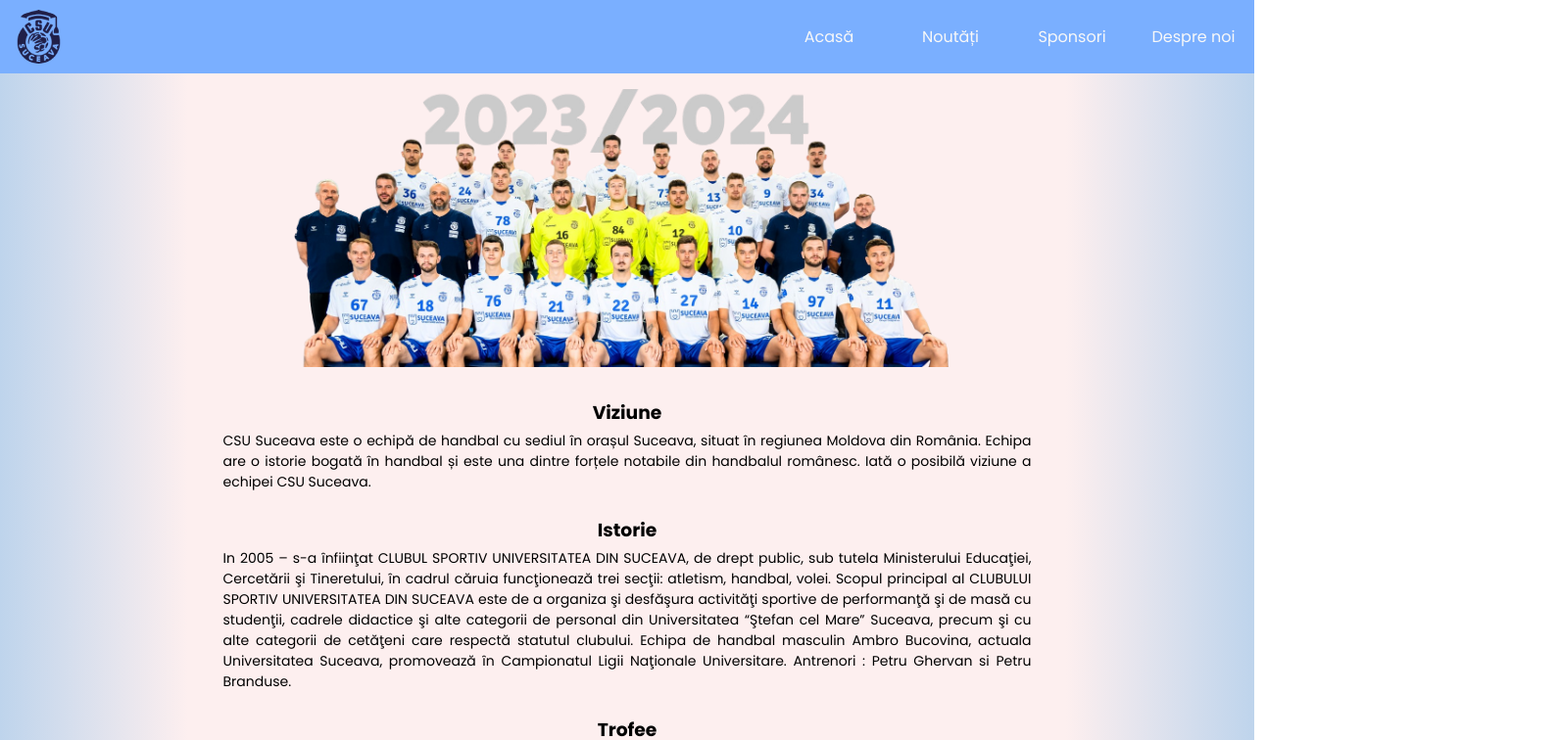
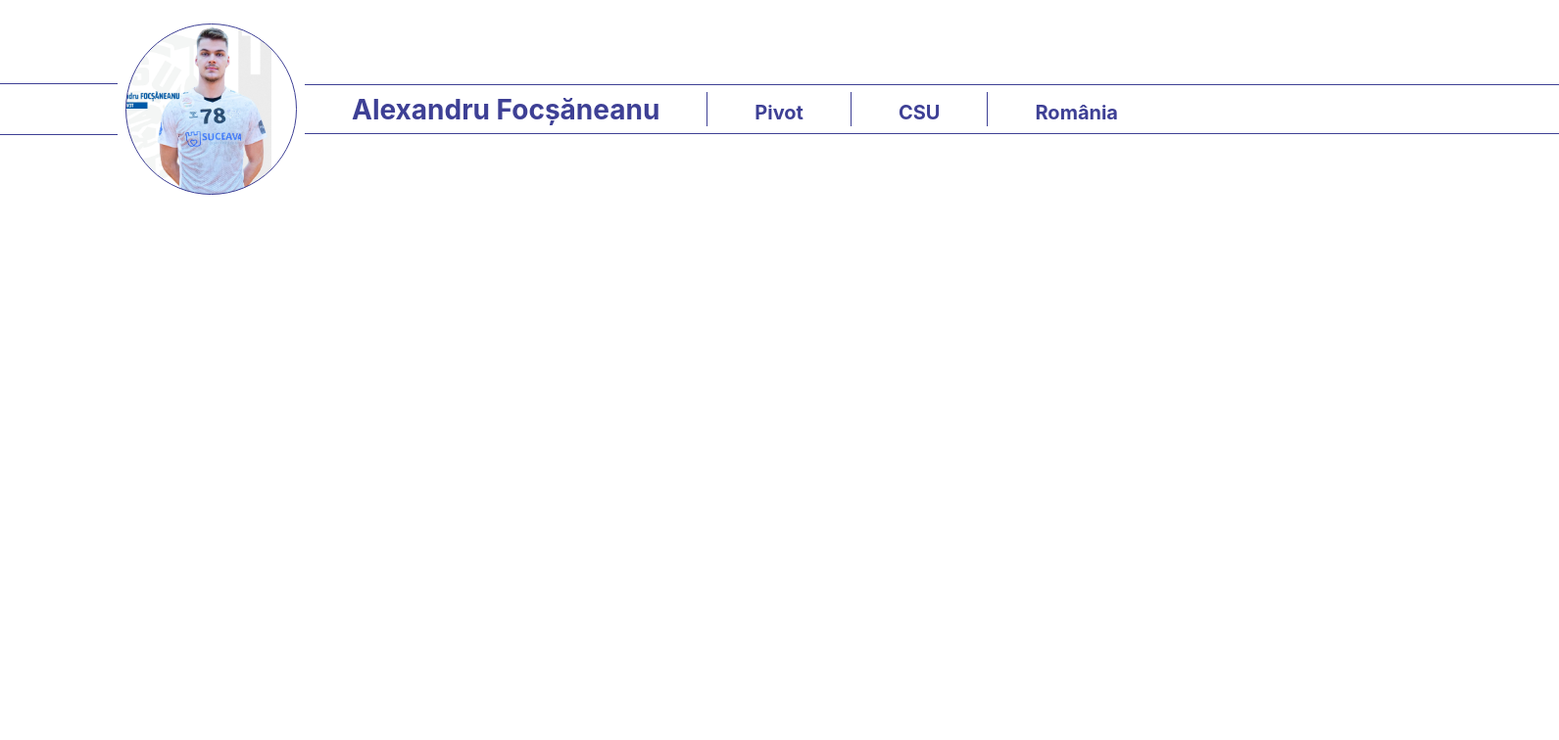
Before and after one commit to Top-Gs/csu, a React (Create React App) app in the folder frontend-csu/: page / in a window 1280 px wide. Shown: the top 756 px of the page at 98% size, 1591 px wide, since content can reach past the window. Built offline with nearby package versions, Linux system fonts and the light colour scheme.

Commit message:
Implement PlayerSummary for preview and testing.

```diff
--- a/frontend-csu/src/App.js
+++ b/frontend-csu/src/App.js
@@ -3,9 +3,14 @@ import { BrowserRouter as Router, Routes, Route } from "react-router-dom";
 import AdminLayout from "./adminComponents/AdminLayout";
 import AdminDashboard from "./adminComponents/AdminDashboard";
 import NewsAdm from "./adminComponents/NewsAdm";
-// import NewsPage from "./pages/NewsPage";
-// import Sponsors from "./pages/Sponsors";
-import AboutUs from "./pages/AboutUs";
+// // import NewsPage from "./pages/NewsPage";
+// // import Sponsors from "./pages/Sponsors";
+// import AboutUs from "./pages/AboutUs";
+
+// // NOTE : Testing componente pentru player page
+// import PlayerInfoCard from "./components/PlayerInfoCard";
+// import PlayerClubInfo from "./components/PlayerClubInfo";
+import PlayerSummary from "./components/PlayerSummary";
 
 function App() {
    return (
@@ -16,7 +21,7 @@ function App() {
                path="/"
                element={
                   <div className="App">
-                     <AboutUs />
+                     <PlayerSummary />
                   </div>
                }
             />
```
